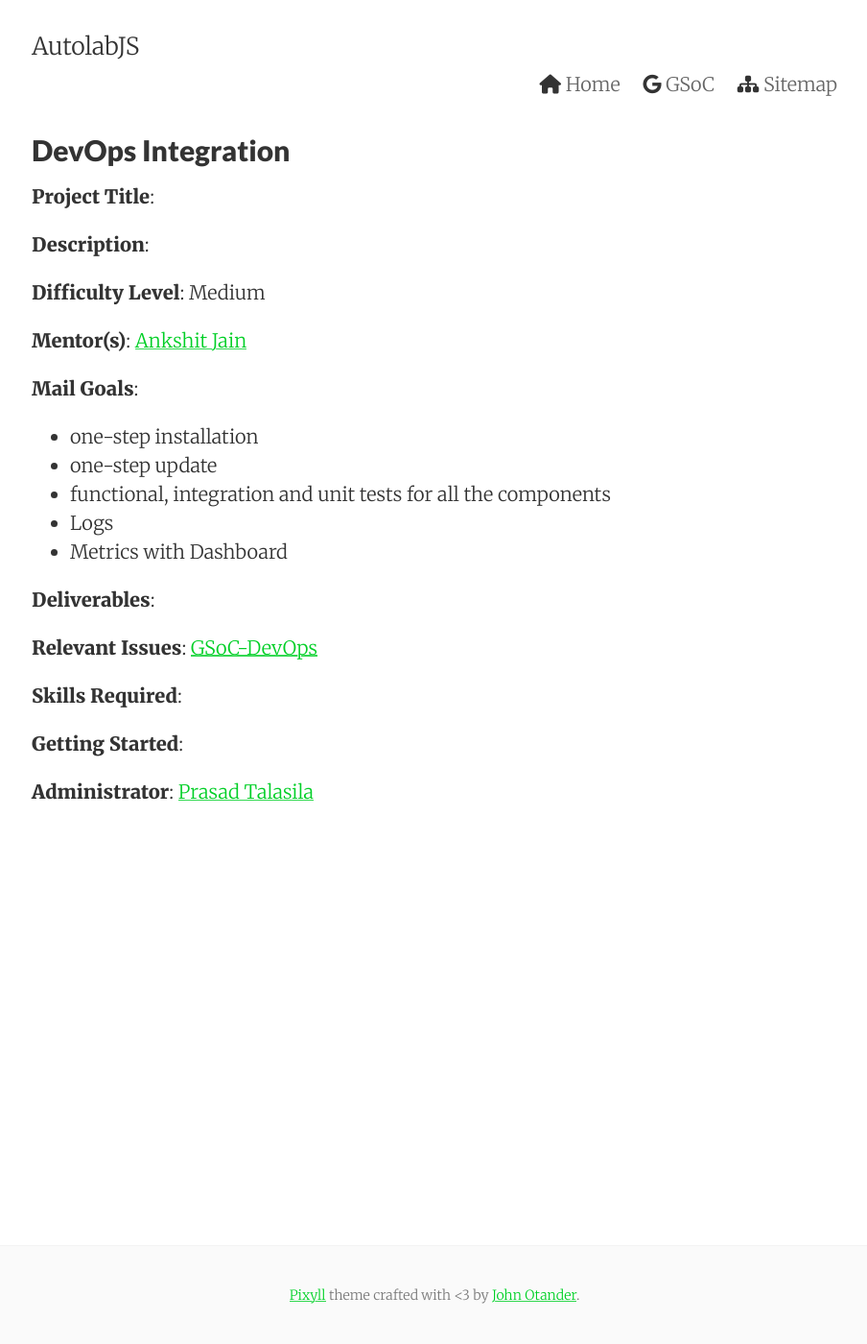
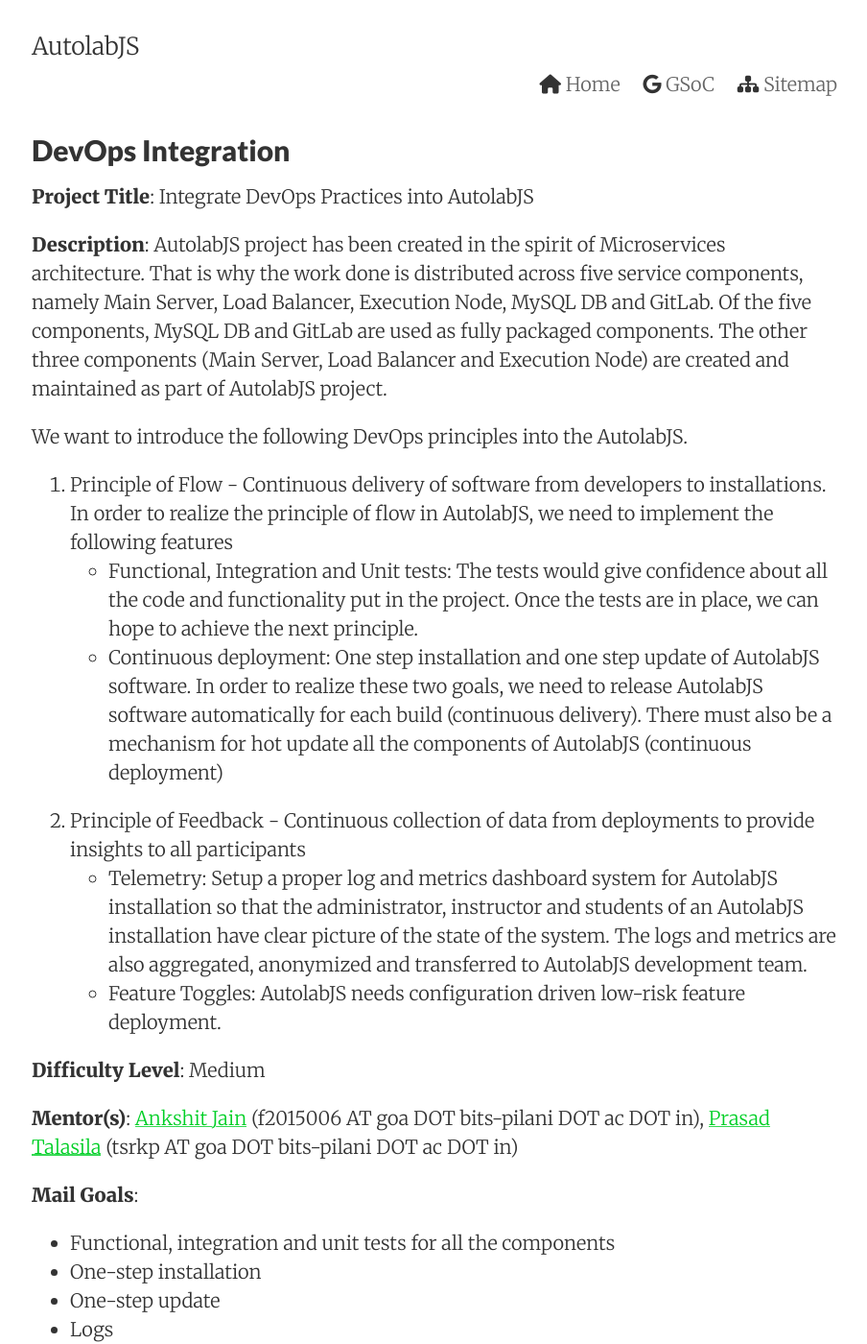
Before and after one commit to AutolabJS/autolabjs.github.io, a Jekyll site: the page built from pages/projects/devops/devops.md, in a window 1280 px wide and 1400 px high. Shown: the whole window at 96% size, without its empty margins (187-1091 px from the left). Built offline with Jekyll 4.4.1, drawn with Linux system fonts in a browser that asks for light colours; nearby versions of some CDN libraries; some of the changed text lies outside the part shown.

Commit message:
updates DevOps projects and minor changes to mentors in other projects

```diff
--- a/pages/projects/devops/devops.md
+++ b/pages/projects/devops/devops.md
@@ -4,27 +4,52 @@ title: DevOps Integration
 permalink: /gsoc/devops/
 tags: gsoc devops
 ---
-**Project Title**:
+**Project Title**: Integrate DevOps Practices into AutolabJS
 
-**Description**:
+**Description**: AutolabJS project has been created in the spirit of Microservices architecture. That is why the work done is distributed across five service components, namely Main Server, Load Balancer, Execution Node, MySQL DB and GitLab. Of the five components, MySQL DB and GitLab are used as fully packaged components. The other three components (Main Server, Load Balancer and Execution Node) are created and maintained as part of AutolabJS project.
+
+We want to introduce the following DevOps principles into the AutolabJS.
+1. Principle of Flow - Continuous delivery of software from developers to installations. In order to realize the principle of flow in AutolabJS, we need to implement the following features
+    * Functional, Integration and Unit tests: The tests would give confidence about all the code and functionality put in the project. Once the tests are in place, we can hope to achieve the next principle.
+    * Continuous deployment: One step installation and one step update of AutolabJS software. In order to realize these two goals, we need to release AutolabJS software automatically for each build (continuous delivery). There must also be a mechanism for hot update all the components of AutolabJS (continuous deployment)
+1. Principle of Feedback - Continuous collection of data from deployments to provide insights to all participants
+    * Telemetry: Setup a proper log and metrics dashboard system for AutolabJS installation so that the administrator, instructor and students of an AutolabJS installation have clear picture of the state of the system. The logs and metrics are also aggregated, anonymized and transferred to AutolabJS development team.
+    * Feature Toggles: AutolabJS needs configuration driven low-risk feature deployment.
 
 **Difficulty Level**: Medium
 
-**Mentor(s)**: [Ankshit Jain](https://github.com/AnkshitJain)
+**Mentor(s)**: [Ankshit Jain](https://github.com/AnkshitJain) (f2015006 AT goa DOT bits-pilani DOT ac DOT in), [Prasad Talasila](https://github.com/prasadtalasila) (tsrkp AT goa DOT bits-pilani DOT ac DOT in)
 
 **Mail Goals**:
-* one-step installation
-* one-step update
-* functional, integration and unit tests for all the components
+* Functional, integration and unit tests for all the components
+* One-step installation
+* One-step update
 * Logs
 * Metrics with Dashboard
 
 **Deliverables**:
+* 100% code coverage separately for functional, integration and unit tests
+* Atomic installation of AutolabJS (i.e., multiple installations do not effect the existing application data)
+* A deb package for AutolabJS
+* System in place to autogenerate the deb package for each successful build of AutolabJS
+* Migration of all console-based logs to Logger.js based system for all the AutolabJS components
+* A dashboard for AutolabJS installation which shows the status of all the components and the submitted jobs
+* One commandline option to update AutolabJS.
+* One commandline option to export AutolabJS logs to a zip file.
 
 **Relevant Issues**: [GSoC-DevOps](https://github.com/AutolabJS/AutolabJS/labels/GSoC-DevOps)
 
-**Skills Required**:
+**Skills Required**: ES6 Programming on Node.js 8.x, [JS Testing](https://github.com/AutolabJS/AutolabJS/wiki/Testing), Ansible, Deb packaging, Winston logger
 
 **Getting Started**:
+1. Install AutolabJS and run a sample lab.
+1. Improve some aspect of installation by taking care of problems listed in issues with [install](https://github.com/AutolabJS/AutolabJS/labels/install) label.
+1. Write tests to satisfy at least some of the problems raised in issues with [tests - missing](https://github.com/AutolabJS/AutolabJS/labels/tests%20-%20missing) label.
 
-**Administrator**: [Prasad Talasila](https://github.com/prasadtalasila)
+
+**Administrator**: [Prasad Talasila](https://github.com/prasadtalasila) (tsrkp AT goa DOT bits-pilani DOT ac DOT in)
+
+**References**:
+
+1. The DevOps Handbook, Gene Kim et al., IT Revolution Press, 2016.
+1. [CI vs CD](https://www.atlassian.com/continuous-delivery/ci-vs-ci-vs-cd)
```
Also changed, not shown: pages/gsoc.md (+2 -1 lines), pages/projects/architecture/architecture.md (+5 -2 lines), pages/projects/execution_node/execution_node.md (+2 -2 lines), pages/projects/load_balancer/load_balancer.md (+2 -2 lines).
